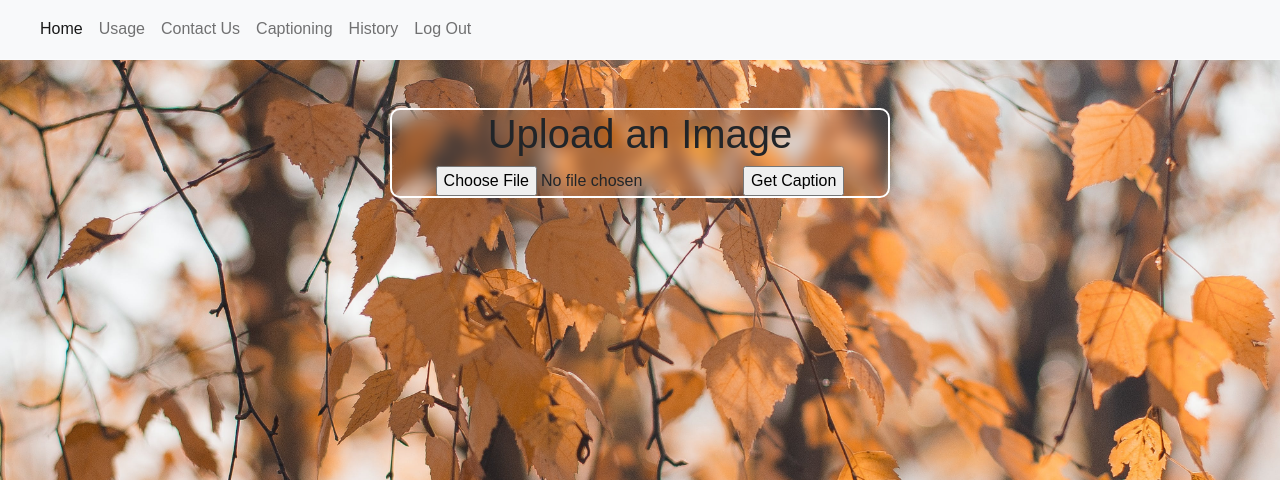
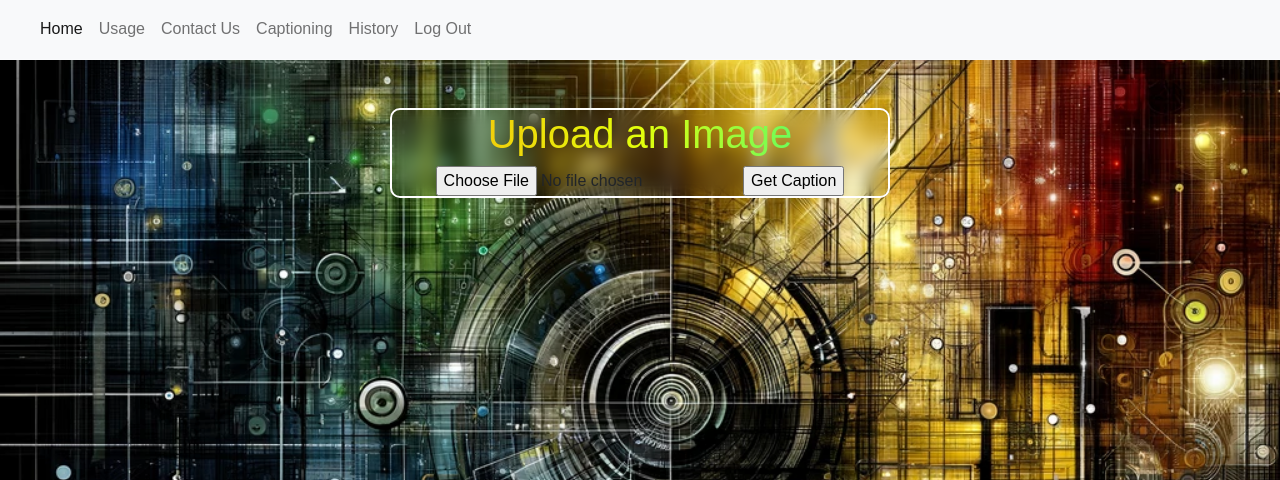
Before and after one commit to Dani13vg/Image-Captioning-app-web, a Flask app: page /upload in a window 1280 px wide. Shown: the part 1-481 px from the top of the page. Run offline with Flask 3, Linux system fonts and the light colour scheme; the first user in the database is signed in; some libraries are stand-ins or nearby versions.

Commit message:
upload changes

```diff
--- a/app.py
+++ b/app.py
@@ -37,9 +37,6 @@ def after_request(response):
 @app.route("/")
 def index():
     """Show index page"""
-
-    # Forget any user_id
-    session.clear()
 
     return render_template("index.html")
 
@@ -81,6 +78,17 @@ def login():
         return redirect("/upload")
     else:
         return render_template("login.html")
+
+@app.route("/logout")
+def logout():
+    """Log user out"""
+
+    # Forget any user_id
+    session.clear()
+
+    # Redirect user to home page
+    flash("You have successfully logged out")
+    return redirect("/")
 
 @app.route("/register", methods=["GET", "POST"])
 def register():
@@ -185,5 +193,22 @@ def upload_image():
 
     return render_template('upload.html')
 
+@app.route("/clear_history", methods=["POST"])
+@login_required
+def clear_history():
+    """Clear the user's history"""
+
+    user_id = session['user_id']
+
+    # Open a new database connection and delete the user's history
+    conn = get_db_connection('users.db')
+    conn.execute("DELETE FROM captions WHERE user_id = ?", (user_id,))
+    conn.commit()
+    conn.close()
+
+    flash("History cleared successfully", "info")
+    return redirect(url_for('history'))
+
+
 if __name__ == '__main__':
     app.run(debug=True)
--- a/static/styles.css
+++ b/static/styles.css
@@ -22,7 +22,7 @@ body, html {
     margin: 0;
     padding: 0;
     font-family: 'Arial', sans-serif;
-    background: url('./background.jpeg') no-repeat center center fixed;
+    background: url('./background2.webp') no-repeat center center fixed;
     background-color: rgba(255, 255, 255, 0.5); /* White with 50% opacity */
     backdrop-filter: blur(5px);
     background-size: cover;
@@ -64,7 +64,7 @@ body, html {
     margin: 0 auto; /* This will center the input if it's a block element */
   }
 
-  .register-div {
+  .custom-div {
     max-width: 500px; /* this is the width of the div */
     margin: 0 auto; /* this will center the div */
     border-radius: 10px; /* this will give the div rounded corners */
@@ -74,24 +74,18 @@ body, html {
     text-align: center; /* this will center the text in the div */
   }
 
-  .login-div {
-      max-width: 500px; /* this is the width of the div */
-      margin: 0 auto; /* this will center the div */
-      border-radius: 10px; /* this will give the div rounded corners */
-      border: 2px solid white; /* this will give the div a 2px white border */
-      background: transparent; /* this will give the div a transparent background */
-      backdrop-filter: blur(8px); /* this will give the div a blur effect */
-      text-align: center; /* this will center the text in the div */
+  .custom-div h1, .custom-div label{
+    background: linear-gradient(to left, #23fa8b, #e3ff0b, #fab20a); /* Orange to green gradient */
+    -webkit-background-clip: text;
+    background-clip: text;
+    color: transparent; /* Makes the text itself transparent, showing the background */
   }
 
-  .upload-div {
-    max-width: 500px; /* this is the width of the div */
-    margin: 0 auto; /* this will center the div */
-    border-radius: 10px; /* this will give the div rounded corners */
-    border: 2px solid white; /* this will give the div a 2px white border */
-    background: transparent; /* this will give the div a transparent background */
-    backdrop-filter: blur(8px); /* this will give the div a blur effect */
-    text-align: center; /* this will center the text in the div */
+  .gradient-text {
+    background: linear-gradient(to left, #23fa8b, #e3ff0b, #fab20a); /* Yellow to green gradient */
+    -webkit-background-clip: text;
+    background-clip: text;
+    color: transparent; /* Makes the text itself transparent, showing the background */
   }
 
   .logo-image {
--- a/templates/layout.html
+++ b/templates/layout.html
@@ -41,7 +41,7 @@
                     <!-- The Log Out link should only be visible if the user is logged in -->
                     {% if session.user_id %}
                     <li class="nav-item">
-                        <a class="nav-link" href="/">Log Out</a>
+                        <a class="nav-link" href="/logout">Log Out</a>
                     </li>
                     {% endif %}
                 </ul>
--- a/templates/login.html
+++ b/templates/login.html
@@ -7,7 +7,7 @@
 <br>
 <br>
 
-<div class="login-div">
+<div class="custom-div">
     <h1>Login</h1>
     <form action="{{ url_for('login') }}" method="post">
         <div class="mb-3">
--- a/templates/register.html
+++ b/templates/register.html
@@ -7,7 +7,7 @@
 <br>
 <br>
 
-<div class="register-div">
+<div class="custom-div">
     <h1>Register </h1>
     <form action="{{ url_for('register') }}" method="post">
         <div class="mb-3">
--- a/templates/upload.html
+++ b/templates/upload.html
@@ -5,7 +5,7 @@
 <br>
 <br>
 
-<div class="upload-div">
+<div class="custom-div">
     <h1>Upload an Image</h1>
     <form action="{{ url_for('upload_image') }}" method="post" enctype="multipart/form-data">
         <input type="file" name="file" accept="image/png, image/jpeg">
```
Also changed, not shown: other parts of static/styles.css (+1 -1 lines), other parts of templates/login.html (+2 -1 lines), other parts of templates/register.html (+1 -1 lines), templates/contact.html (+6 -7 lines), templates/history.html (+7 -1 lines), templates/index.html (+5 -4 lines), templates/usage.html (+5 -5 lines), static/background1.webp (added), static/background2.webp (added), users.db, 2 other files.
